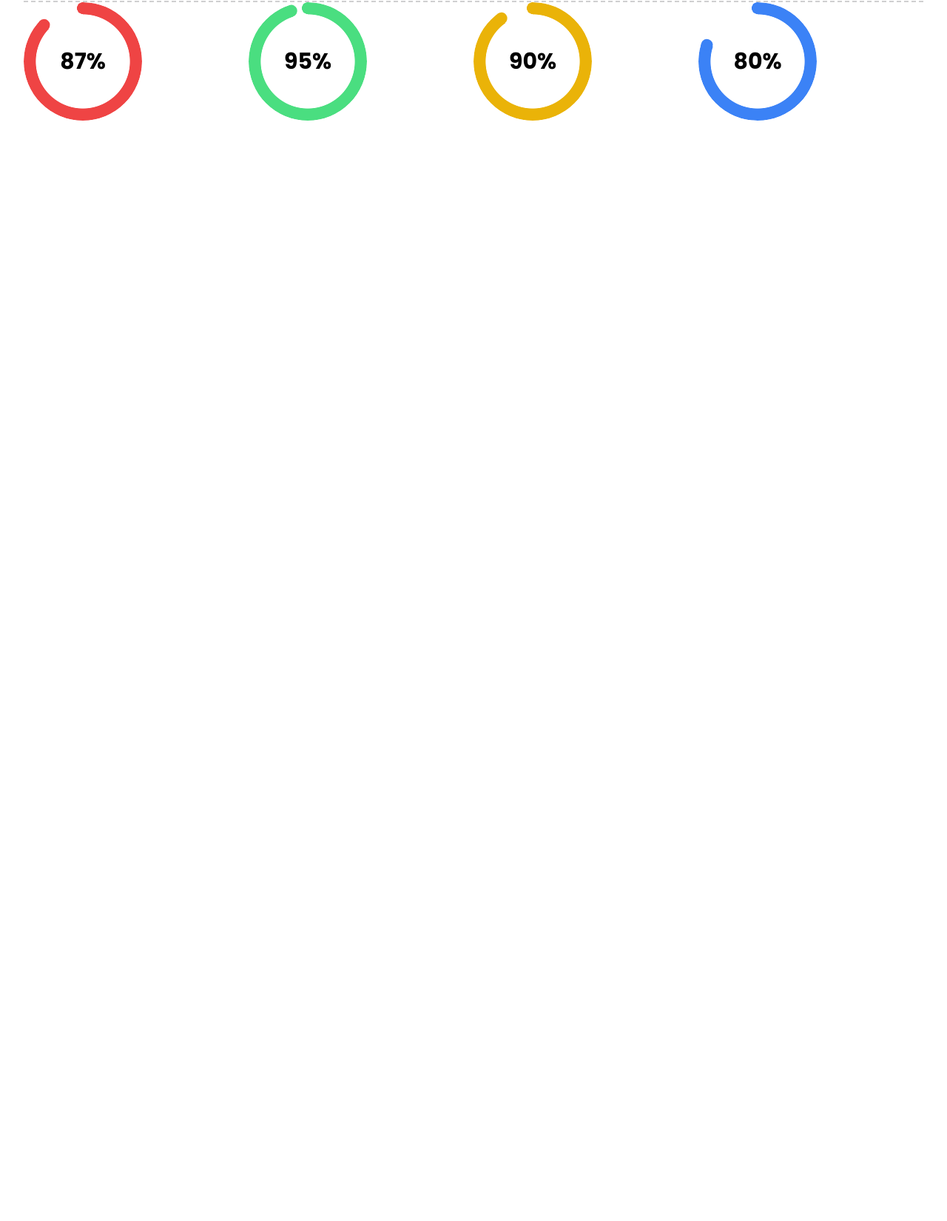
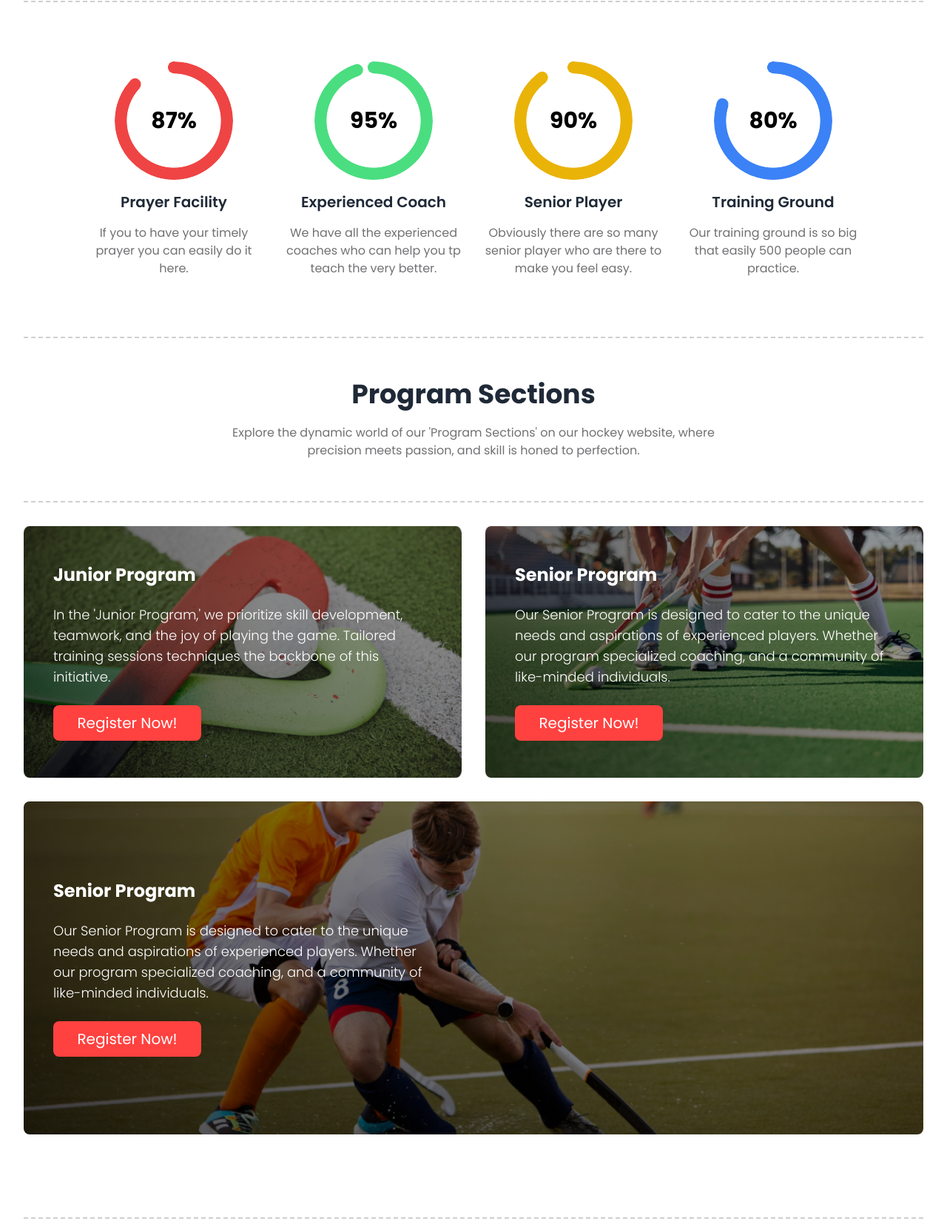
Before and after one commit to Ishrat2413/B9A3-hockeys, a plain HTML site: page index.html in a window 1280 px wide. Shown: the part 1092-2742 px from the top of the page at 74% size. Before the commit the page ends 1287 px from the top, so only its background shows below. Drawn offline with nearby package versions, Linux system fonts and the light colour scheme.

Commit message:
two main part completed

```diff
--- a/index.html
+++ b/index.html
@@ -92,33 +92,92 @@
             </div>
         </div>
     </header>
-    <main class="container mx-auto lg:p-8">
+    <main class="container mx-auto p-4 lg:p-8">
         <!-- Professional Hockey Club -->
-        <div class="flex flex-col">
+        <section class="flex flex-col">
             <div class="flex flex-col justify-center items-center space-y-5  mx-w-[400px] border-dashed border-t-2 border-b-2 border-[#13131833] p-10 lg:p-20">
                 <h1 class="text-4xl font-extrabold text-center">Professional Hockeys Club</h1>
                 <p class="text-[#13131899] lg:max-w-[700px] text-center">At Professional Hockeys Club, we embrace the spirit of camaraderie that unites players seasoned enthusiast or just stepping and fans alike. </p>
             </div>
             <!-- Radial Progress -->
-            <div class="grid grid-cols-1 lg:grid-cols-4 ">
+            <div class="grid grid-cols-1 lg:grid-cols-4 gap-6 border-dashed border-b-2 border-[#13131833] p-10 lg:p-20">
                 <!-- Radial 1 -->
+                <div class="text-center space-y-4">
                     <div class="radial-progress text-red-500" style="--value:87; --size:10rem; --thickness: 1rem;" role="progressbar">
                         <span class="text-black font-extrabold text-3xl">87%</span>
                     </div>
+                    <h3 class="text-xl font-semibold">Prayer Facility</h3>
+                    <p class="text-[#13131899] max-w-[250px] mx-auto">If you to have your timely prayer you can easily do it here.</p>
+                </div>
                 <!-- Radial 2 -->
+                <div class="text-center space-y-4">
                     <div class="radial-progress text-green-400" style="--value:95; --size:10rem; --thickness: 1rem;" role="progressbar">
                         <span class="text-black font-extrabold text-3xl">95%</span>
                     </div>
+                    <h3 class="text-xl font-semibold">Experienced Coach</h3>
+                    <p class="text-[#13131899] max-w-[250px] mx-auto">We have all the experienced coaches who can help you tp teach the very better.</p>
+                </div>
                 <!-- Radial 3 -->
+                <div class="text-center space-y-4">
                     <div class="radial-progress text-yellow-500" style="--value:90; --size:10rem; --thickness: 1rem;" role="progressbar">
                         <span class="text-black font-extrabold text-3xl">90%</span>
                     </div>
+                    <h3 class="text-xl font-semibold">Senior Player</h3>
+                    <p class="text-[#13131899] max-w-[250px] mx-auto">Obviously there are so many senior player who are there to make you feel easy.</p>
+                </div>
                 <!-- Radial 4 -->
+                <div class="text-center space-y-4">
                     <div class="radial-progress text-blue-500" style="--value:80; --size:10rem; --thickness: 1rem;" role="progressbar">
                         <span class="text-black font-extrabold text-3xl">80%</span>
                     </div>
+                    <h3 class="text-xl font-semibold">Training Ground</h3>
+                    <p class="text-[#13131899] max-w-[250px] mx-auto">Our training ground is so big that easily 500 people can practice.</p>
                 </div>
             </div>
+        </section>
+        <!-- Program Sections -->
+        <section class="flex flex-col">
+            <div class="flex flex-col justify-center items-center space-y-5  mx-w-[400px] border-dashed border-b-2 border-[#13131833] p-10 lg:p-14">
+                <h1 class="text-4xl font-extrabold text-center">Program Sections</h1>
+                <p class="text-[#13131899] lg:max-w-[700px] text-center">Explore the dynamic world of our 'Program Sections' on our hockey website, where precision meets passion, and skill is honed to perfection.</p>
+            </div>
+            <div class="pt-8 space-y-8">
+                <!-- 2 col  -->
+                <div class="grid grid-cols-1 lg:grid-cols-2 gap-8">
+                    <div class="carousel-item relative w-full bg-[linear-gradient(45deg,rgba(0,0,0,0.7),rgba(0,0,0,0.3)),url('./images/2.png')] bg-center bg-cover rounded-lg h-[50vh] lg:h-[340px] flex items-center">
+                        <div class="text-white flex flex-col pl-10 pr-10 space-y-6 max-w-[590px]">
+                            <h3 class="text-2xl font-extrabold">Junior Program</h3>
+                            <p class="text-sm lg:text-lg font-extralight">In the 'Junior Program,' we prioritize skill development, teamwork, and the joy of playing the game. Tailored training sessions techniques the backbone of this initiative.</p>
+                            <a class="btn bg-primary-bg-al text-white text-xl px-6 font-normal border-none max-w-[200px]">Register Now!</a>
+                        </div>
+                    </div>
+                    <div class="carousel-item relative w-full bg-[linear-gradient(45deg,rgba(0,0,0,0.7),rgba(0,0,0,0.3)),url('./images/3.png')] bg-center bg-cover rounded-lg h-[50vh] lg:h-[340px] flex items-center">
+                        <div class="text-white flex flex-col pl-10 pr-10 space-y-6 max-w-[590px]">
+                            <h3 class="text-2xl font-extrabold">Senior Program</h3>
+                            <p class="text-sm lg:text-lg font-extralight">Our Senior Program is designed to cater to the unique needs and aspirations of experienced players. Whether our program specialized coaching, and a community of like-minded individuals.</p>
+                            <a class="btn bg-primary-bg-al text-white text-xl px-6 font-normal border-none max-w-[200px]">Register Now!</a>
+                        </div>
+                    </div>
+                </div>
+                <div class="carousel-item relative w-full bg-[linear-gradient(45deg,rgba(0,0,0,0.7),rgba(0,0,0,0.3)),url('./images/4.png')] bg-center bg-cover rounded-lg h-[50vh] lg:h-[450px] flex items-center ">
+                    <div class="text-white flex flex-col pl-10 pr-10 space-y-6 max-w-[590px]">
+                        <h3 class="text-2xl font-extrabold">Senior Program</h3>
+                        <p class="text-sm lg:text-lg font-extralight">Our Senior Program is designed to cater to the unique needs and aspirations of experienced players. Whether our program specialized coaching, and a community of like-minded individuals.</p>
+                        <a class="btn bg-primary-bg-al text-white text-xl px-6 font-normal border-none max-w-[200px]">Register Now!</a>
+                    </div>
+                </div>
+                <div class="border-dashed border-b-2 border-[#13131833] p-10"></div>
+                <div>
+                </div>
+            </div>
+        </section>
+        <!-- New Product Section -->
+        <section class="flex flex-col">
+            <div class="flex flex-col justify-center items-center space-y-5  mx-w-[400px] border-dashed border-b-2 border-[#13131833] p-10 lg:p-14">
+                <h1 class="text-4xl font-extrabold text-center">Our New Products</h1>
+                <p class="text-[#13131899] lg:max-w-[700px] text-center">From state-of-the-art hockey sticks to advanced protective gear, stay ahead of the game with the latest to both your skill level and individual preferences.</p>
+            </div>
+        </section>
     </main>
     <footer>
 
```
Lines whose indentation alone changed are shown as unchanged.
